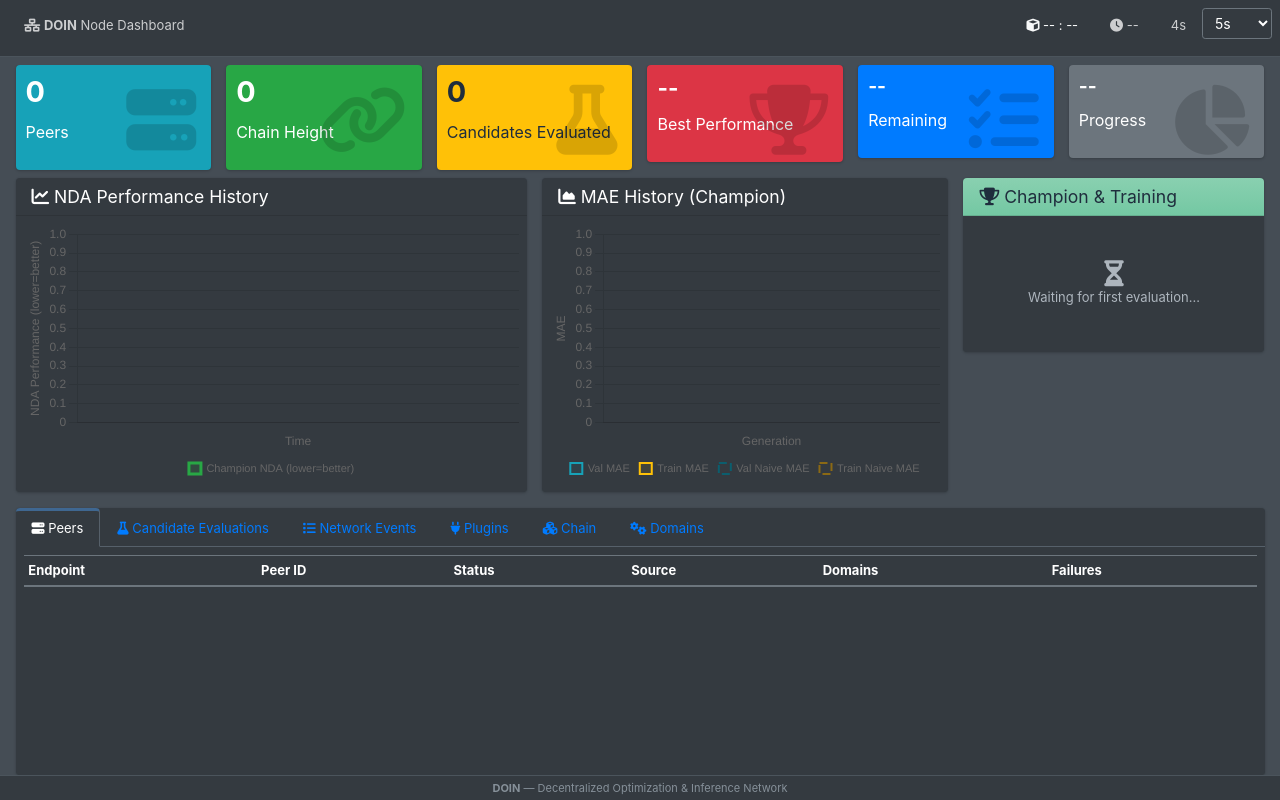
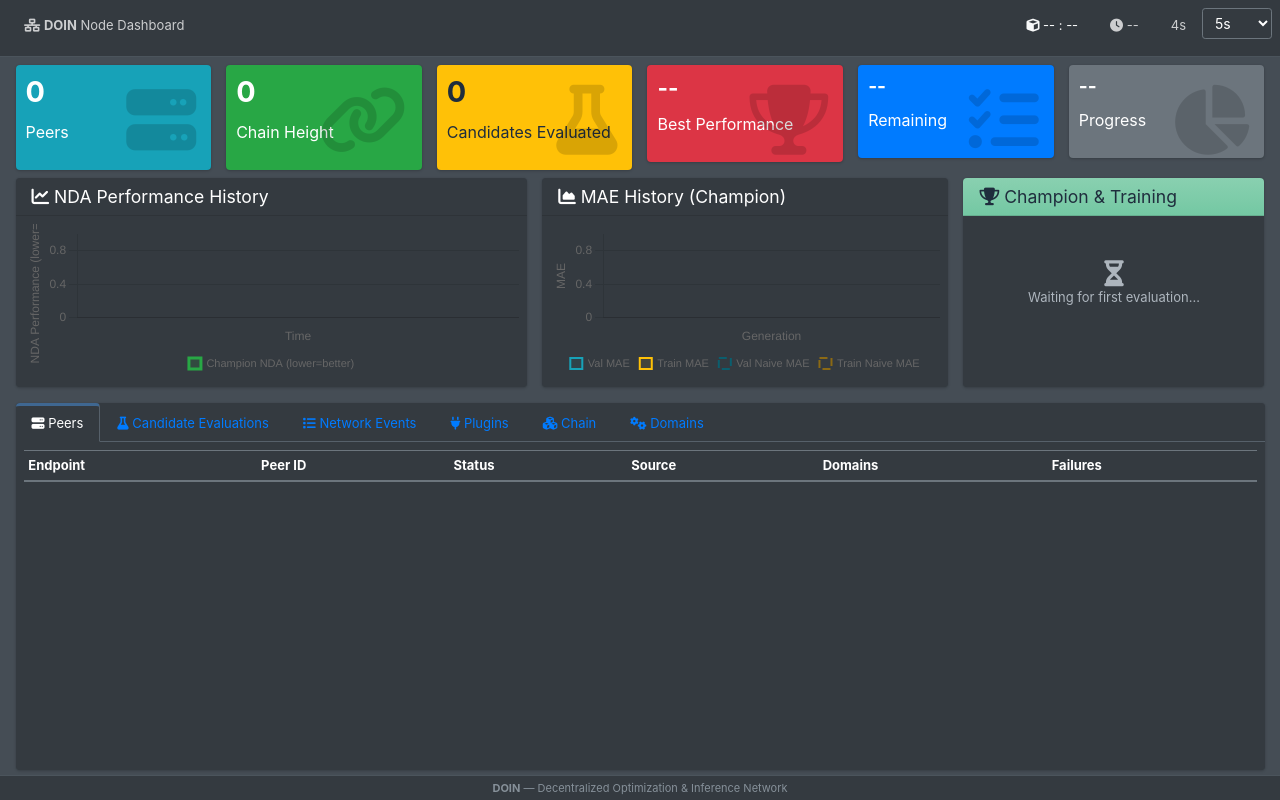
Before and after one commit to harveybc/doin-node, a Python web app: template src/doin_node/dashboard/templates/dashboard.html in a window 1280 px wide. Run offline with Jinja, Linux system fonts and the light colour scheme; the template is opened without the code that fills it, so the values that code supplies are empty; some libraries are stand-ins or nearby versions.

Commit message:
Update dashboard.html

```diff
--- a/src/doin_node/dashboard/templates/dashboard.html
+++ b/src/doin_node/dashboard/templates/dashboard.html
@@ -8,33 +8,35 @@
   <link rel="stylesheet" href="https://cdnjs.cloudflare.com/ajax/libs/font-awesome/6.4.0/css/all.min.css">
   <script src="https://cdn.jsdelivr.net/npm/chart.js@4.4.0/dist/chart.umd.min.js"></script>
   <style>
-    html, body { height: 100%; margin: 0; overflow: hidden; }
+    html, body { height: 100%; margin: 0; }
     body { font-size: 13px; }
     .wrapper { display: flex; flex-direction: column; height: 100vh; }
-    .content-wrapper { flex: 1; overflow: hidden; display: flex; flex-direction: column; }
-    .content-wrapper > section.content { flex: 1; overflow: hidden; display: flex; flex-direction: column; padding-top: 0.5rem !important; }
-    .content-wrapper > section.content > .container-fluid { flex: 1; display: flex; flex-direction: column; overflow: hidden; }
-    .row.charts-row { flex: 0 0 auto; }
-    .row.tabs-row { flex: 1; min-height: 0; }
-    .row.tabs-row > .col-12 { height: 100%; display: flex; flex-direction: column; }
-    .row.tabs-row .card { flex: 1; display: flex; flex-direction: column; min-height: 0; margin-bottom: 0; }
-    .row.tabs-row .card > .card-body { flex: 1; overflow: hidden; display: flex; flex-direction: column; min-height: 0; padding: 0.5rem; }
-    .row.tabs-row .tab-content { flex: 1; overflow: hidden; min-height: 0; }
-    .row.tabs-row .tab-pane { height: 100%; overflow-y: auto; }
-    .row.tabs-row .tab-pane > div[style*="max-height"] { max-height: none !important; height: 100%; overflow-y: auto; }
+    .content-wrapper { flex: 1; display: flex; flex-direction: column; min-height: 0; }
+    .content-wrapper > section.content { flex: 1; display: flex; flex-direction: column; min-height: 0; padding-top: 0.5rem !important; }
+    .content-wrapper > section.content > .container-fluid { flex: 1; display: flex; flex-direction: column; min-height: 0; }
+    /* Summary cards row */
+    .summary-row { flex: 0 0 auto; }
+    /* Charts row: equal-height columns via flex stretch */
+    .charts-row { flex: 0 0 auto; }
+    .charts-row > [class*="col-"] { display: flex !important; }
+    .charts-row > [class*="col-"] > .card { flex: 1; display: flex; flex-direction: column; width: 100%; }
+    .charts-row .card > .card-body { flex: 1; min-height: 0; overflow: hidden; }
+    /* Tabs row: height set dynamically by recalcLayout() */
+    .tabs-row { min-height: 0; }
+    .tabs-row > .col-12 { height: 100%; display: flex; flex-direction: column; }
+    .tabs-row .card { flex: 1; display: flex; flex-direction: column; min-height: 0; margin-bottom: 0; }
+    .tabs-row .card > .card-body { flex: 1; overflow: hidden; display: flex; flex-direction: column; min-height: 0; padding: 0.5rem; }
+    .tabs-row .tab-content { flex: 1; overflow: hidden; min-height: 0; }
+    .tabs-row .tab-pane { height: 100%; overflow-y: auto; }
     .small-box .inner h3 { font-size: 1.8rem; }
     .small-box { margin-bottom: 8px; }
     .badge-connected { background: #28a745; color: #fff; }
     .badge-known { background: #6c757d; color: #fff; }
     .badge-lan { background: #17a2b8; color: #fff; }
-    .training-progress { margin: 5px 0; }
-    .training-progress .progress { height: 20px; }
     .metric-value { font-size: 1.5rem; font-weight: bold; }
     .metric-label { color: #aaa; font-size: 11px; text-transform: uppercase; }
-    .event-row.improvement { background: rgba(40, 167, 69, 0.1); }
     code { font-size: 11px; }
     .status-badge { font-size: 11px; padding: 2px 6px; }
-    #perfChart, #bestChart { max-height: 280px; }
     .card-header { padding: 0.5rem 1rem; }
     .main-footer { flex: 0 0 auto; padding: 4px 0; font-size: 11px; }
   </style>
@@ -79,7 +81,7 @@
       <div class="container-fluid">
 
         <!-- Summary Cards -->
-        <div class="row" style="flex:0 0 auto">
+        <div class="row summary-row">
           <div class="col-lg-2 col-6">
             <div class="small-box bg-info">
               <div class="inner"><h3 id="peerCount">0</h3><p>Peers</p></div>
@@ -124,14 +126,14 @@
           <div class="col-lg-5">
             <div class="card">
               <div class="card-header"><h3 class="card-title"><i class="fas fa-chart-line"></i> NDA Performance History</h3></div>
-              <div class="card-body p-2"><canvas id="perfChart" height="260"></canvas></div>
+              <div class="card-body p-2"><canvas id="perfChart"></canvas></div>
             </div>
           </div>
           <!-- MAE History (val/train + naive) -->
           <div class="col-lg-4">
             <div class="card">
               <div class="card-header"><h3 class="card-title"><i class="fas fa-chart-area"></i> MAE History (Champion)</h3></div>
-              <div class="card-body p-2"><canvas id="bestChart" height="260"></canvas></div>
+              <div class="card-body p-2"><canvas id="bestChart"></canvas></div>
             </div>
           </div>
           <!-- Champion Stats & Training Progress -->
@@ -239,7 +241,7 @@
 
                   <!-- Candidate Evaluations Tab -->
                   <div class="tab-pane fade" id="tabEvals">
-                    <div style="max-height:500px; overflow-y:auto">
+                    <div>
                     <table class="table table-sm table-striped" style="font-size:12px">
                       <thead><tr><th style="width:120px">#</th><th>Metrics</th><th style="width:80px">Time</th></tr></thead>
                       <tbody id="evalEventsBody"></tbody>
@@ -249,7 +251,7 @@
 
                   <!-- Events Tab -->
                   <div class="tab-pane fade" id="tabEvents">
-                    <div style="max-height:500px; overflow-y:auto">
+                    <div>
                     <table class="table table-sm table-striped" style="font-size:12px">
                       <thead><tr><th>Type</th><th>Details</th><th>Time</th></tr></thead>
                       <tbody id="eventsBody"></tbody>
@@ -705,7 +707,37 @@ async function refreshAll() {
   }
 
   document.getElementById('refreshSpin').style.display = 'none';
+  requestAnimationFrame(recalcLayout);
 }
+
+// ── Layout: dynamically size tabs to fill remaining viewport ──
+function recalcLayout() {
+  var vh = window.innerHeight;
+  var tabsRow = document.querySelector('.tabs-row');
+  var footer = document.querySelector('.main-footer');
+  var wrapper = document.querySelector('.wrapper');
+  var cw = document.querySelector('.content-wrapper');
+  if (!tabsRow || !footer || !wrapper || !cw) return;
+  var tabsTop = tabsRow.getBoundingClientRect().top;
+  var footerH = footer.offsetHeight;
+  var avail = vh - tabsTop - footerH - 4;
+  var MIN = 250;
+  if (avail >= MIN) {
+    // Large screen: viewport-lock, tabs fill remaining space
+    document.body.style.overflow = 'hidden';
+    wrapper.style.height = '100vh';
+    cw.style.overflow = 'hidden';
+    tabsRow.style.height = avail + 'px';
+  } else {
+    // Small screen: allow page scroll, give tabs a minimum height
+    document.body.style.overflowY = 'auto';
+    document.body.style.overflowX = 'hidden';
+    wrapper.style.height = 'auto';
+    cw.style.overflow = 'visible';
+    tabsRow.style.height = MIN + 'px';
+  }
+}
+window.addEventListener('resize', recalcLayout);
 
 // ── Countdown ──
 function startCountdown() {
@@ -726,6 +758,7 @@ document.getElementById('refreshInterval').addEventListener('change', function()
 // Boot
 refreshAll();
 startCountdown();
+setTimeout(recalcLayout, 200);
 </script>
 </body>
 </html>
```
